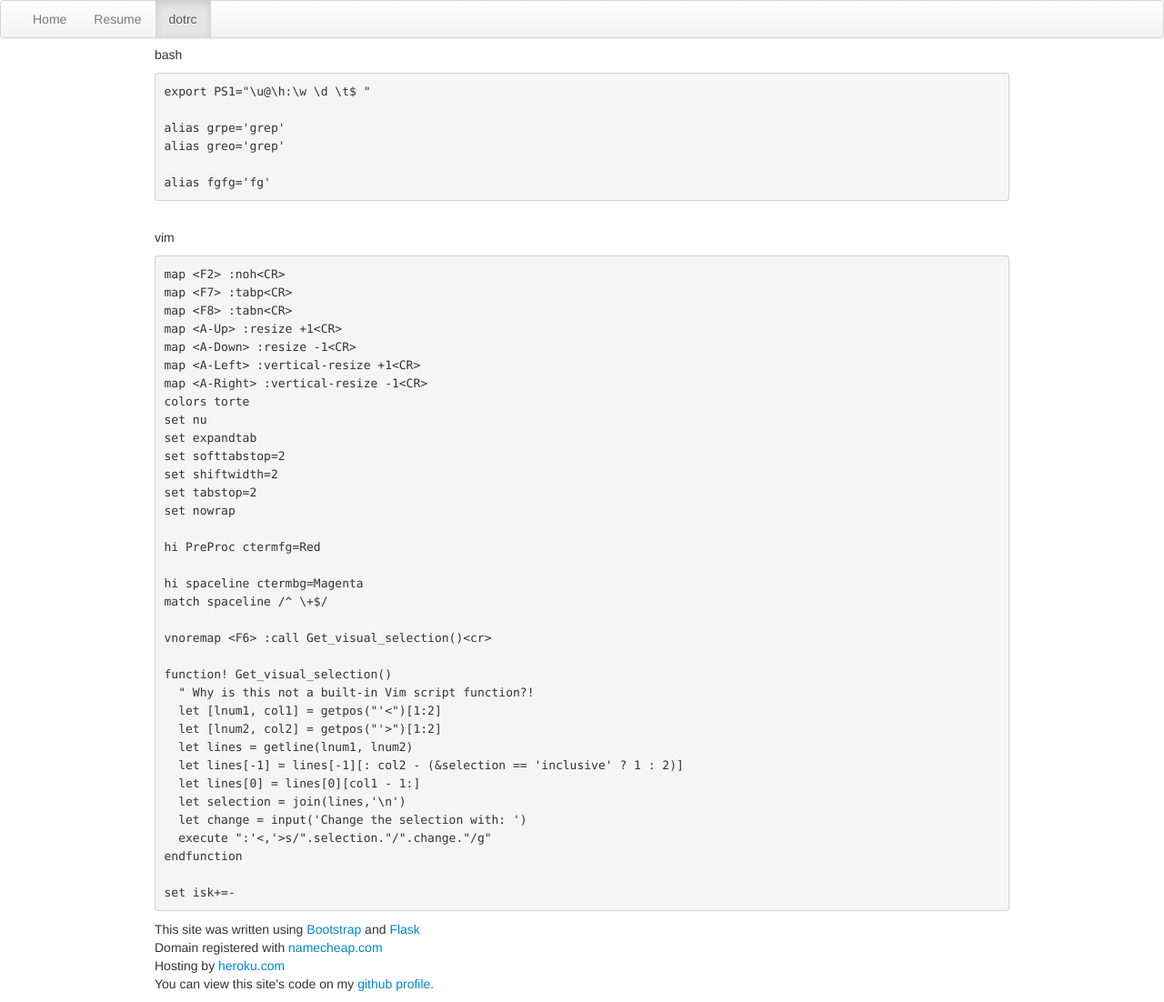
After one commit to aaronreba/Personal-Website, a Flask app: template templates/dotrc.html in a window 1280 px wide. The commit adds this page. Shown: the whole page at 91% size. Run offline with Flask 2, Linux system fonts and the light colour scheme; the template is opened without the code that fills it, so the values that code supplies are empty; some libraries are stand-ins or nearby versions.

Commit message:
Add dotrc

```diff
--- /dev/null
+++ b/templates/dotrc.html
@@ -0,0 +1,70 @@
+{% extends "layout.html" %}
+
+{% block custom_head %}
+
+<title>Aaron Reba</title>
+
+{% endblock %}
+
+{% block navbar %}
+
+<li><a href="/">Home</a></li>
+<li><a href="/resume">Resume</a></li>
+<li class="active"><a href="#">dotrc</a></li>
+
+{% endblock %}
+
+{% block content %}
+
+<div>
+<p>bash</p>
+<pre>
+export PS1="\u@\h:\w \d \t$ "
+
+alias grpe='grep'
+alias greo='grep'
+
+alias fgfg='fg'
+</pre>
+<br>
+<p>vim</p>
+<pre>
+map &lt;F2&gt; :noh&lt;CR&gt;
+map &lt;F7&gt; :tabp&lt;CR&gt;
+map &lt;F8&gt; :tabn&lt;CR&gt;
+map &lt;A-Up&gt; :resize +1&lt;CR&gt;
+map &lt;A-Down&gt; :resize -1&lt;CR&gt;
+map &lt;A-Left&gt; :vertical-resize +1&lt;CR&gt;
+map &lt;A-Right&gt; :vertical-resize -1&lt;CR&gt;
+colors torte
+set nu
+set expandtab
+set softtabstop=2
+set shiftwidth=2
+set tabstop=2
+set nowrap
+
+hi PreProc ctermfg=Red
+
+hi spaceline ctermbg=Magenta
+match spaceline /^ \+$/
+
+vnoremap &lt;F6&gt; :call Get_visual_selection()&lt;cr&gt;
+
+function! Get_visual_selection()
+  " Why is this not a built-in Vim script function?!
+  let [lnum1, col1] = getpos("'&lt;")[1:2]
+  let [lnum2, col2] = getpos("'&gt;")[1:2]
+  let lines = getline(lnum1, lnum2)
+  let lines[-1] = lines[-1][: col2 - (&amp;selection == 'inclusive' ? 1 : 2)]
+  let lines[0] = lines[0][col1 - 1:]
+  let selection = join(lines,'\n')
+  let change = input('Change the selection with: ')
+  execute ":'&lt;,'&gt;s/".selection."/".change."/g"
+endfunction
+
+set isk+=-
+</pre>
+</div>
+
+{% endblock %}
--- a/templates/index.html
+++ b/templates/index.html
@@ -10,6 +10,7 @@
 
 <li class="active"><a href="#">Home</a></li>
 <li><a href="/resume">Resume</a></li>
+<li><a href="/dotrc">dotrc</a></li>
 
 {% endblock %}
 
--- a/templates/resume.html
+++ b/templates/resume.html
@@ -10,6 +10,7 @@
 
 <li><a href="/">Home</a></li>
 <li class="active"><a href="#">Resume</a></li>
+<li><a href="/dotrc">dotrc</a></li>
 
 {% endblock %}
 
```
